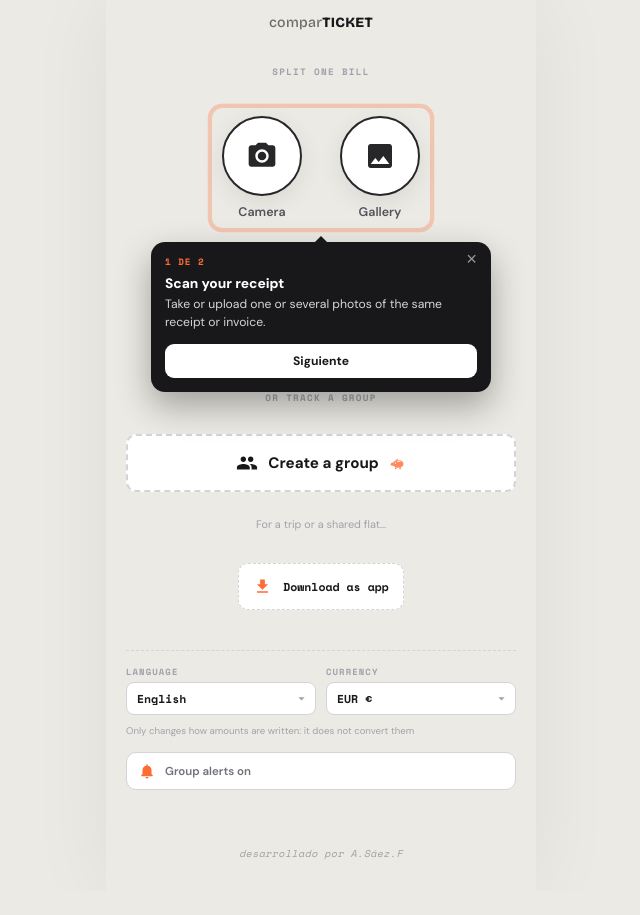
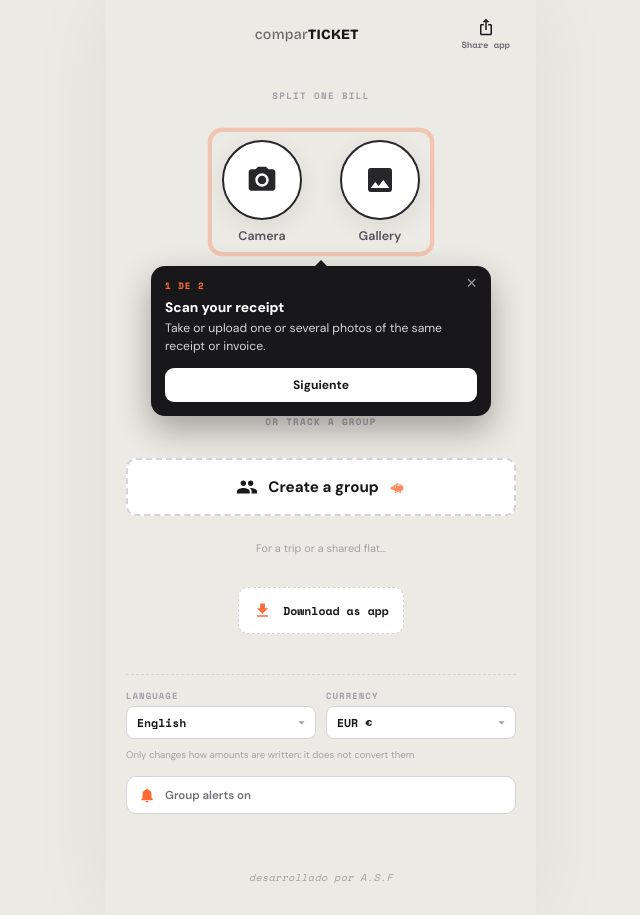
Before and after one commit to asaezf/comparticket, a website: page public/index.html in a window 1280 px wide. Shown: the whole page, without its empty margins (319-959 px from the left). Before the commit the page ends 891 px from the top, so only its background shows below. Drawn offline with nearby package versions, Linux system fonts and the light colour scheme; files that its build step writes are made by us from their sources.

Commit message:
Firma mas discreta, y boton para compartir la app en la portada
Dos pedidos sueltos:

1. "desarrollado por A.Saez.F" -> "desarrollado por A.S.F" en las 7
   pantallas. Ahora que la usa gente de su ciudad, el apellido entero
   ahi ya no le hacia gracia.

2. Boton "Compartir app" fijo en la portada, arriba a la derecha -
   comparte la propia aplicacion (la URL raiz), no un ticket ni un
   grupo. Mismo icono y mismo patron ya usado en "compartir grupo"
   (group.html) y "compartir ticket" (ticket.html): navigator.share
   nativo si el telefono lo tiene -eso es lo que hace que WhatsApp
   pegue el enlace con su vista previa, usando los og:title/
   og:description/og:image que ya estaban en el <head>- y si no,
   copiar el mensaje entero al portapapeles en vez de dejar a alguien
   sin nada que pegar.

   Icono arriba, "Compartir app" debajo en la fuente de ticket, en
   pequeno -para que no se confunda con ningun otro boton de
   compartir de la app. Traducido a los 7 idiomas.

587 pruebas, 0 fallos -sin tests nuevos porque test-pages.js ya
verifica de forma generica que todo id que usa el JS existe en su
HTML, y este boton entra ahi solo.

```diff
--- a/public/css/style.css
+++ b/public/css/style.css
@@ -147,6 +147,28 @@
 .top-bar-btn:hover { background: rgba(0,0,0,0.06); }
 .top-bar-btn svg { width: 22px; height: 22px; fill: currentColor; }
 
+/* El de "Compartir app" de la portada: mismo boton redondo, pero con el
+   nombre debajo del icono en la fuente de ticket, en pequeno -para que se
+   entienda de un vistazo que comparte la app y no otra cosa. Por eso no
+   puede medir 36px fijos como el resto: crece lo que el texto pida. */
+.top-bar-btn-labeled {
+  width: auto;
+  height: auto;
+  flex-direction: column;
+  gap: 2px;
+  padding: 4px 8px;
+  border-radius: var(--radius-xs);
+}
+.top-bar-btn-labeled svg { width: 18px; height: 18px; }
+.top-bar-btn-labeled span {
+  font-family: var(--mono);
+  font-size: 0.56rem;
+  font-weight: 700;
+  letter-spacing: -0.01em;
+  color: var(--gray-500);
+  white-space: nowrap;
+}
+
 /* =============================================
    PRINTER ASSEMBLY — more 3D
    ============================================= */
--- a/public/index.html
+++ b/public/index.html
@@ -43,7 +43,14 @@
       <div class="top-bar-title" style="font-size:0.88rem;font-weight:800;letter-spacing:0.02em;">
         <span style="font-weight:400;opacity:0.6;">compar</span><span>TICKET</span>
       </div>
-      <div style="width:36px;"></div>
+      <!-- Compartir la APP en si -no un ticket ni un grupo-, para que llegue a
+           mas gente. Solo en la portada, arriba a la derecha: el icono es el
+           mismo que el de "compartir grupo" en group.html, para que se lea
+           como el mismo gesto en toda la app. -->
+      <button class="top-bar-btn top-bar-btn-labeled" id="compartirAppBtn" type="button">
+        <svg viewBox="0 0 24 24" fill="currentColor" aria-hidden="true"><path d="M16 5l-1.42 1.42-1.59-1.59V16h-1.98V4.83L9.42 6.42 8 5l4-4 4 4zm4 5v11c0 1.1-.9 2-2 2H6c-1.1 0-2-.9-2-2V10c0-1.11.89-2 2-2h3v2H6v11h12V10h-3V8h3c1.1 0 2 .89 2 2z"/></svg>
+        <span id="compartirAppTxt"></span>
+      </button>
     </div>
 
     <!-- Upload area -->
@@ -222,7 +229,7 @@
     </div>
 
     <div class="home-indicator"></div>
-    <div class="easter-egg">desarrollado por A.Sáez.F</div>
+    <div class="easter-egg">desarrollado por A.S.F</div>
   </div>
 
   <div class="toast hidden" id="toast"></div>
--- a/public/js/i18n.js
+++ b/public/js/i18n.js
@@ -124,6 +124,8 @@
     addToHomeIos: 'Toca Compartir y luego «Añadir a pantalla de inicio»',
     addToHomeIosAlt: '¿No aparece la opción? Toca ⋯ arriba y elige «Abrir en Safari»',
     addToHomeAndroidManual: 'Abre el menú ⋮ de tu navegador y toca «Instalar aplicación» o «Añadir a pantalla de inicio»',
+    compartirApp: 'Compartir app',
+    compartirAppTexto: 'Divide la cuenta sin discutir 🧾 Haz una foto del ticket y que cada uno marque lo que ha tomado.',
     horaSubido: 'subido',
     addToHomeDone: 'Ya la tienes en tu pantalla de inicio',
     tourNext: 'Siguiente',
@@ -290,6 +292,8 @@
     addToHomeIos: 'Tap Share, then "Add to Home Screen"',
     addToHomeIosAlt: 'Don’t see it? Tap ⋯ at the top and choose "Open in Safari"',
     addToHomeAndroidManual: 'Open your browser’s ⋯ menu and tap "Install app" or "Add to Home screen"',
+    compartirApp: 'Share app',
+    compartirAppTexto: 'Split the bill without arguing 🧾 Snap a photo of the receipt and everyone marks what they had.',
     horaSubido: 'uploaded',
     addToHomeDone: "It's already on your home screen",
     tourNext: 'Next',
@@ -454,6 +458,8 @@
     addToHomeIos: 'Trykk Del og deretter «Legg til på Hjem-skjerm»',
     addToHomeIosAlt: 'Ser du den ikke? Trykk ⋯ øverst og velg «Åpne i Safari»',
     addToHomeAndroidManual: 'Åpne ⋮-menyen i nettleseren og trykk «Installer app» eller «Legg til på Hjem-skjerm»',
+    compartirApp: 'Del appen',
+    compartirAppTexto: 'Del regningen uten krangling 🧾 Ta et bilde av kvitteringen, og alle merker det de spiste.',
     horaSubido: 'lastet opp',
     addToHomeDone: 'Du har den allerede på hjemskjermen',
     tourNext: 'Neste',
@@ -618,6 +624,8 @@
     addToHomeIos: 'Dotknij Udostępnij, a potem „Do ekranu głównego”',
     addToHomeIosAlt: 'Nie widzisz opcji? Dotknij ⋯ u góry i wybierz „Otwórz w Safari”',
     addToHomeAndroidManual: 'Otwórz menu ⋮ przeglądarki i dotknij „Zainstaluj aplikację” lub „Dodaj do ekranu głównego”',
+    compartirApp: 'Udostępnij aplikację',
+    compartirAppTexto: 'Dziel rachunek bez kłótni 🧾 Zrób zdjęcie paragonu, a każdy zaznaczy, co zamówił.',
     horaSubido: 'wgrano',
     addToHomeDone: 'Masz ją już na ekranie głównym',
     tourNext: 'Dalej',
@@ -782,6 +790,8 @@
     addToHomeIos: 'Touchez Partager, puis « Sur l’écran d’accueil »',
     addToHomeIosAlt: 'Vous ne la voyez pas ? Touchez ⋯ en haut et choisissez « Ouvrir dans Safari »',
     addToHomeAndroidManual: 'Ouvrez le menu ⋮ de votre navigateur et touchez « Installer l’appli » ou « Sur l’écran d’accueil »',
+    compartirApp: 'Partager l’appli',
+    compartirAppTexto: 'Partagez l’addition sans se disputer 🧾 Prenez le ticket en photo, chacun coche ce qu’il a pris.',
     horaSubido: 'envoyé',
     addToHomeDone: 'Vous l\'avez déjà sur votre écran d\'accueil',
     tourNext: 'Suivant',
@@ -946,6 +956,8 @@
     addToHomeIos: 'Tocca Condividi e poi «Aggiungi a Home»',
     addToHomeIosAlt: 'Non la vedi? Tocca ⋯ in alto e scegli «Apri in Safari»',
     addToHomeAndroidManual: 'Apri il menu ⋮ del browser e tocca «Installa app» o «Aggiungi a Home»',
+    compartirApp: 'Condividi app',
+    compartirAppTexto: 'Dividi il conto senza litigare 🧾 Fai una foto dello scontrino, ognuno segna il suo.',
     horaSubido: 'caricato',
     addToHomeDone: 'Ce l\'hai già nella schermata Home',
     tourNext: 'Avanti',
@@ -1110,6 +1122,8 @@
     addToHomeIos: 'Tippe auf Teilen und dann auf „Zum Home-Bildschirm“',
     addToHomeIosAlt: 'Siehst du die Option nicht? Tippe oben auf ⋯ und wähle „In Safari öffnen“',
     addToHomeAndroidManual: 'Öffne das ⋮-Menü deines Browsers und tippe auf „App installieren“ oder „Zum Home-Bildschirm“',
+    compartirApp: 'App teilen',
+    compartirAppTexto: 'Rechnung teilen, ohne zu streiten 🧾 Fotografiere den Kassenbon, jeder markiert seins.',
     horaSubido: 'hochgeladen',
     addToHomeDone: 'Du hast sie schon auf dem Startbildschirm',
     tourNext: 'Weiter',
--- a/public/js/upload.js
+++ b/public/js/upload.js
@@ -11,6 +11,7 @@
 document.getElementById('galleryBtnText').textContent = t.galleryLabel || 'Galería';
 const addHint = document.getElementById('addHintText');
 if (addHint) addHint.textContent = t.addMore;
+document.getElementById('compartirAppTxt').textContent = t.compartirApp;
 
 const cameraBtn = document.getElementById('cameraBtn');
 const galleryBtn = document.getElementById('galleryBtn');
@@ -525,6 +526,28 @@
 
 montarAtajo();
 
+// =========================================================================
+// COMPARTIR LA APP (no un ticket ni un grupo -la app en si, para que llegue
+// a mas gente). Solo en la portada, arriba a la derecha.
+//
+// Mismo patron que "compartir grupo" y "compartir ticket": si el telefono
+// tiene el compartir nativo se usa ese -en WhatsApp entre otros, eso es lo
+// que hace que salga el enlace con su vista previa (og:title/og:description/
+// og:image, ya puestos en el <head>). Sin eso, se copia el mensaje entero al
+// portapapeles en vez de dejar a alguien sin nada que pegar.
+// =========================================================================
+document.getElementById('compartirAppBtn').addEventListener('click', () => {
+  const url = location.origin;
+  const texto = t.compartirAppTexto;
+  if (navigator.share) {
+    navigator.share({ title: 'comparTICKET', text: texto, url }).catch(() => {});
+  } else {
+    navigator.clipboard.writeText(texto + '\n' + url)
+      .then(() => toast(t.copied || '¡Copiado!'))
+      .catch(() => toast(url));
+  }
+});
+
 // El navegador no ofrece instalar la aplicacion si no hay un service worker
 // registrado. El nuestro no cachea nada a proposito —ver public/sw.js—: aqui
 // se manejan importes, y servir una version vieja del codigo que reparte el
```
Also changed, not shown: public/claim.html (+1 -1 lines), public/group.html (+1 -1 lines), public/historial.html (+1 -1 lines), public/new-group.html (+1 -1 lines), public/summary.html (+1 -1 lines), public/ticket.html (+1 -1 lines).
